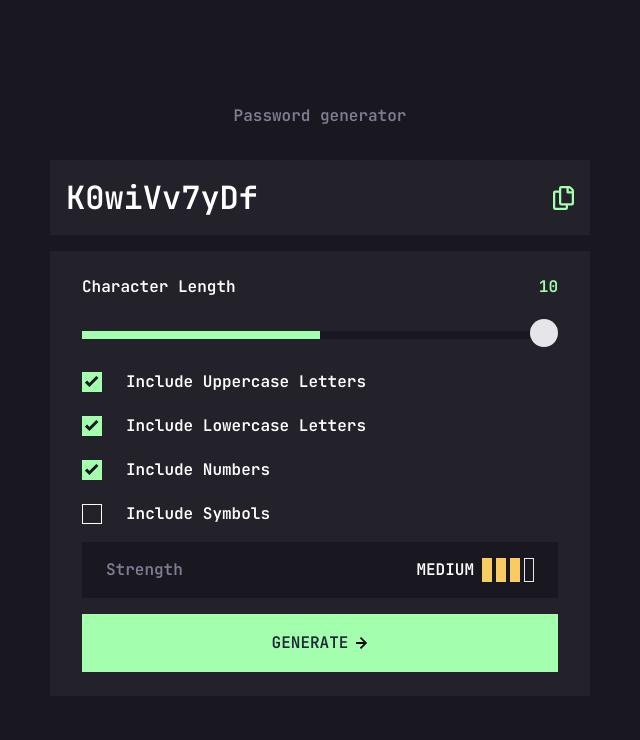
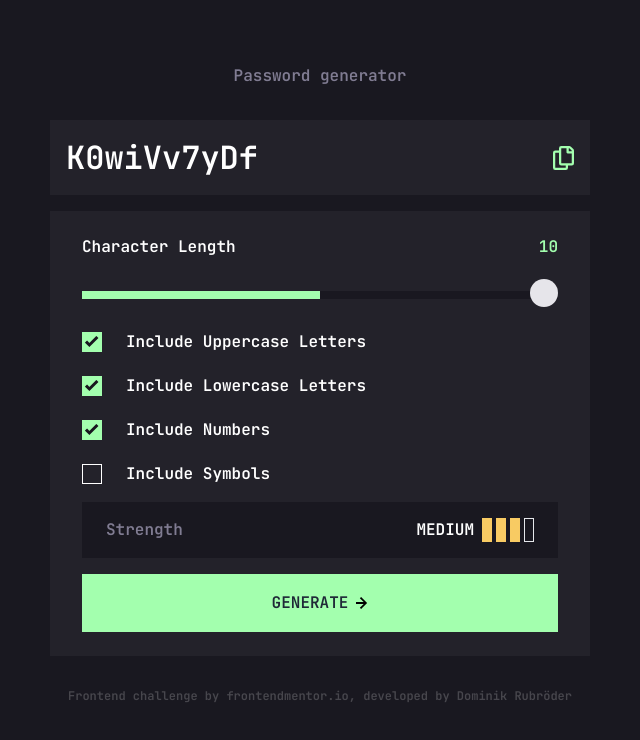
Before and after one commit to dominikrubroeder/password-generator-app-dr, a Next.js app: page / in a window 1280 px wide. Shown: the top 740 px of the page, without its empty margins (320-960 px from the left). Built offline with nearby package versions, Linux system fonts and the light colour scheme.

Commit message:
Add footer text

```diff
--- a/pages/index.tsx
+++ b/pages/index.tsx
@@ -18,6 +18,18 @@ const Home: NextPage = () => {
         <h1 className="text-app-gray-500 mb-8">Password generator</h1>
         <section className="max-w-[33.75rem] w-full">
           <PasswordCard />
+
+          <p className="my-8 text-xs text-app-neutral-blue-grayish px-4 w-full text-center text-white opacity-20">
+            Frontend challenge by{' '}
+            <a
+              href="https://www.frontendmentor.io/challenges/password-generator-app-Mr8CLycqjh"
+              target="_blank"
+              rel="noreferrer"
+            >
+              frontendmentor.io
+            </a>
+            , developed by Dominik Rubröder
+          </p>
         </section>
       </main>
     </div>
```
